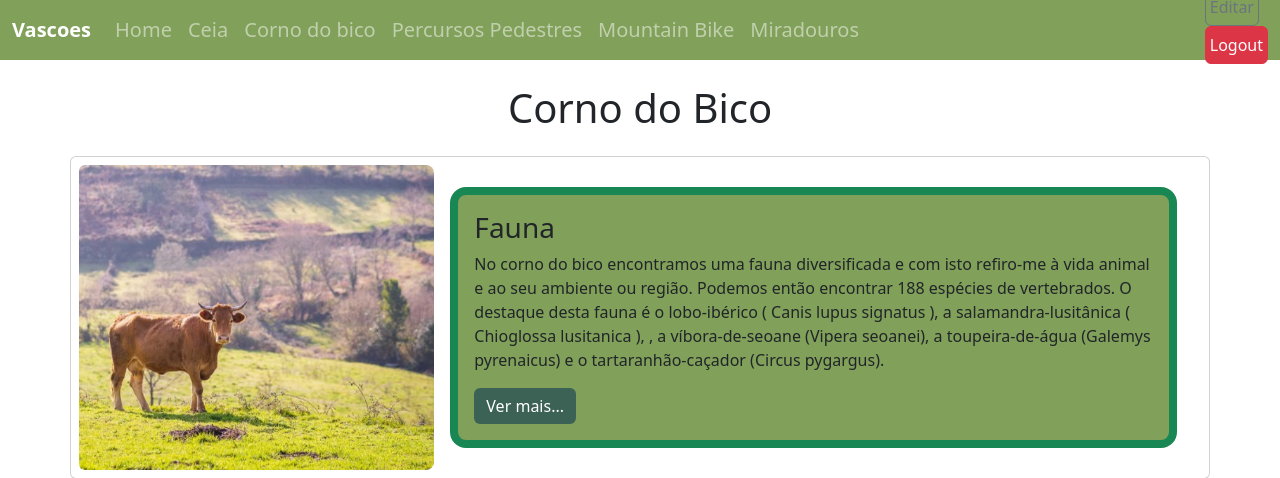
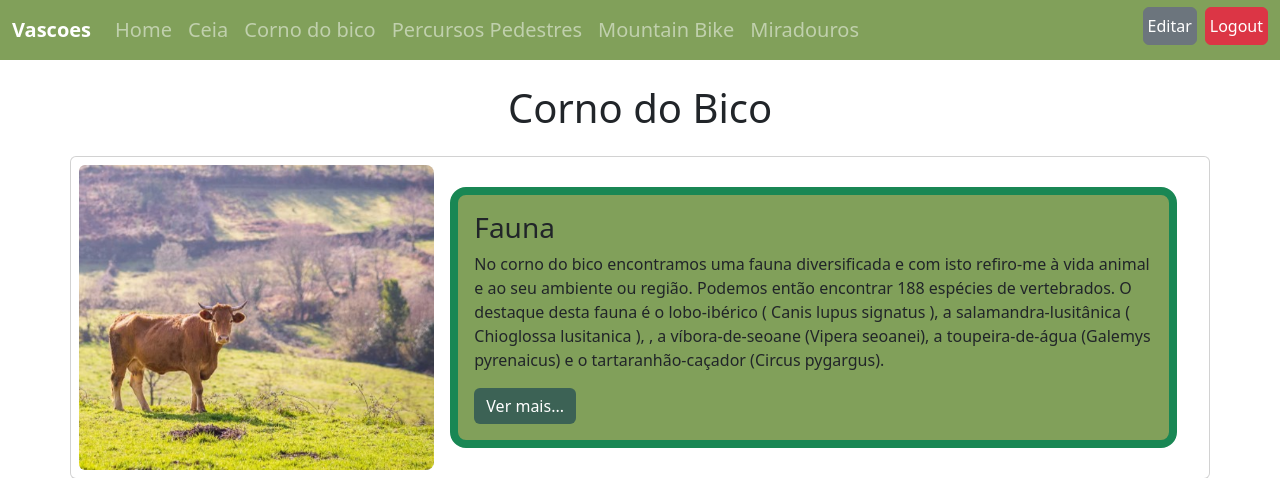
Before and after one commit to henriqueolivgp/Trabalho_PW_Parte_2, a PHP site: page /APP/Corno-do-Bico.php in a window 1280 px wide. Shown: the top 478 px of the page. Run offline with PHP 8.4, Linux system fonts and the light colour scheme; the visitor is signed in with stand-in values (Sample User, id 1).

Commit message:
navbar_updated

```diff
--- a/APP/Compunents/navbar.php
+++ b/APP/Compunents/navbar.php
@@ -26,8 +26,8 @@
           <a class="nav-link" href="/APP/Miradouros.php">Miradouros</a>
         </li>
       </ul>
-      <span class="navbar-text h5">
-      <a href="caminho_da_pasta/perfil.php"><button class="btn btn-outline-secondary px-1" type="button">Editar</button></a>
+      <span class="navbar-text h5 d-flex justify-content-center">
+      <a href="caminho_da_pasta/perfil.php"><button class="btn btn-secondary px-1 me-2" type="button">Editar</button></a>
         <a href=""><form action="../../src/controllers/aplicacao/controlar-autenticacao.php" method="post">
           <button class="btn btn-danger px-1" type="submit" name="utilizador" value="logout">Logout</button>
         </form></a>
```
